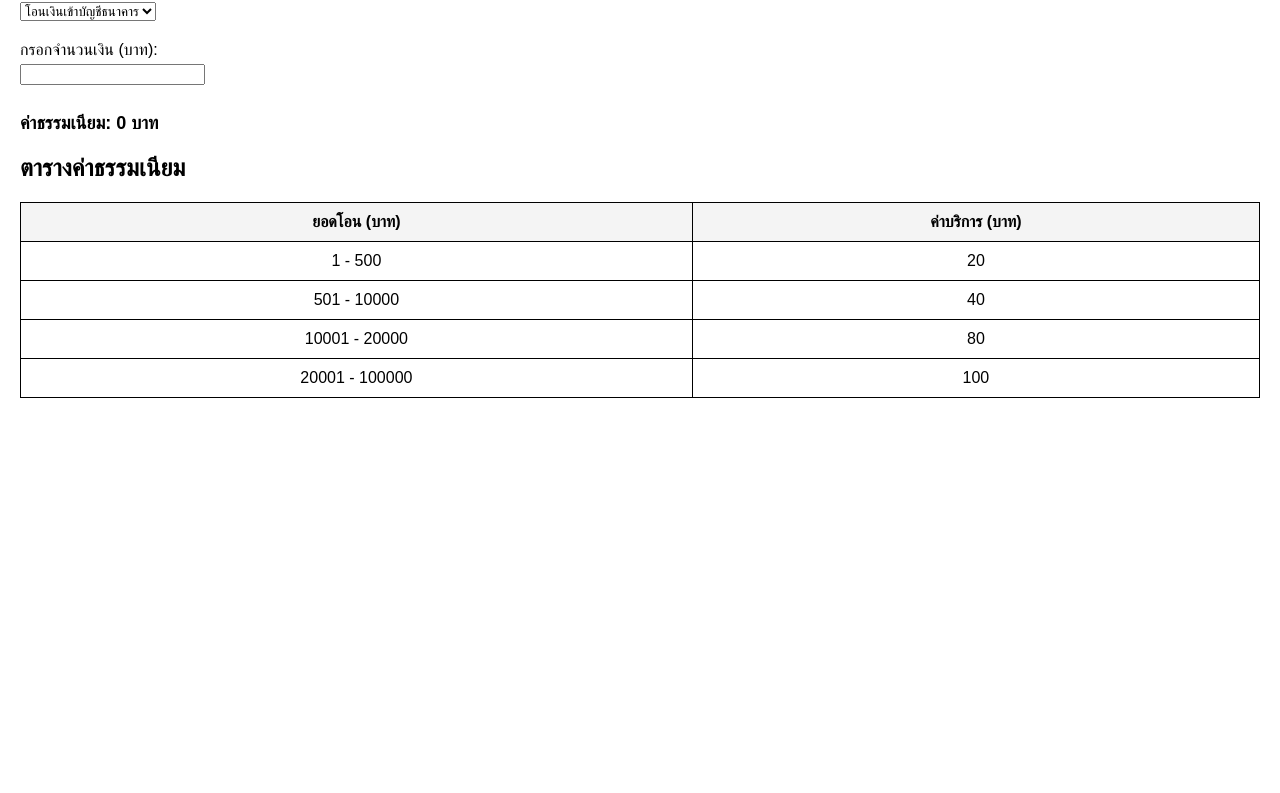
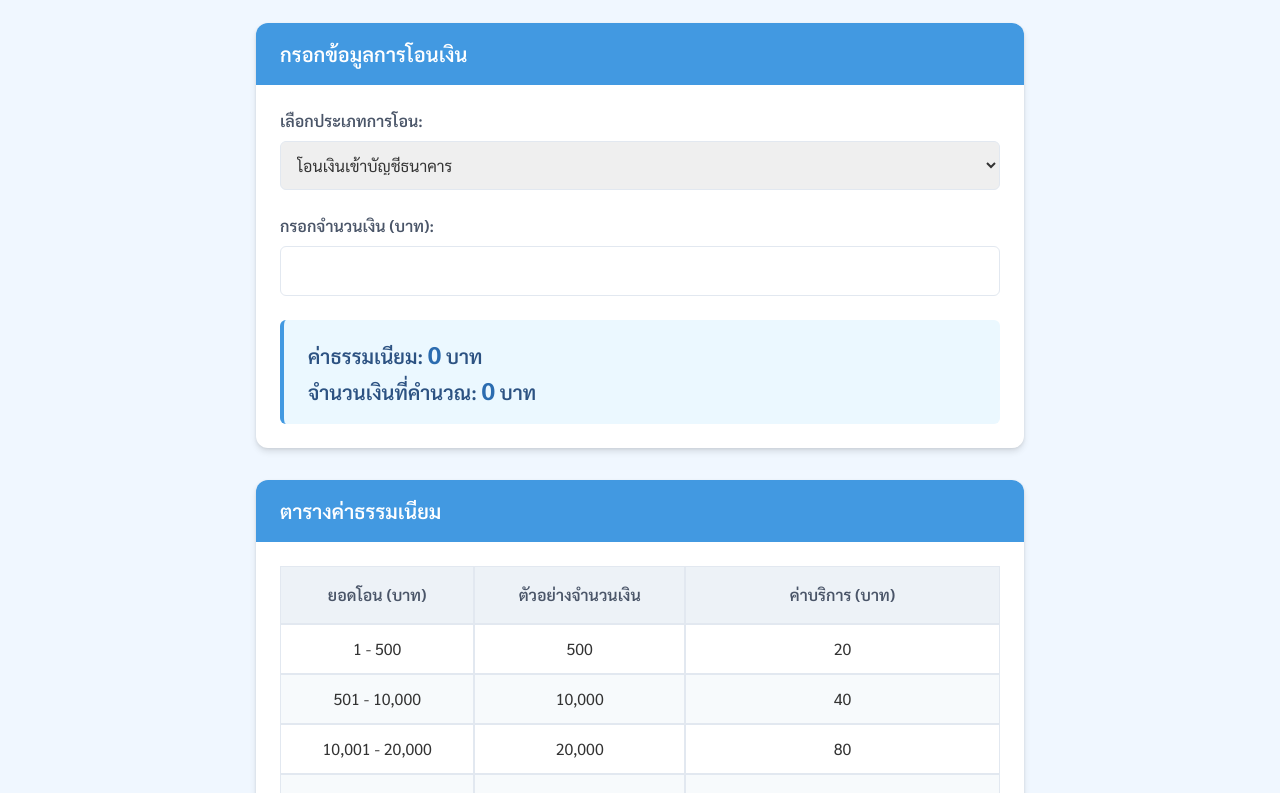
Before and after one commit to jornjud/Ratefee, a plain HTML site: page index.html in a window 1280 px wide. Shown: the part 101-894 px from the top of the page. Before the commit the page ends 800 px from the top, so only its background shows below. Drawn offline with nearby package versions, Linux system fonts and the light colour scheme.

Commit message:
Add files via upload

```diff
--- a/index.html
+++ b/index.html
@@ -4,37 +4,55 @@
     <meta charset="UTF-8">
     <meta name="viewport" content="width=device-width, initial-scale=1.0">
     <title>คำนวณค่าธรรมเนียมการโอนเงิน</title>
-    <link rel="stylesheet" href="styles.css">
+    <link href="https://cdnjs.cloudflare.com/ajax/libs/tailwindcss/2.2.19/tailwind.min.css" rel="stylesheet">
+    <link href="styles.css" rel="stylesheet">
 </head>
 <body>
+    <div class="container">
         <h1>คำนวณค่าธรรมเนียมการโอนเงิน</h1>
+
+        <div class="card">
+            <div class="card-header">กรอกข้อมูลการโอนเงิน</div>
+            <div class="card-body">
                 <form id="feeForm">
+                    <div class="input-group">
                         <label for="type">เลือกประเภทการโอน:</label>
-        <select id="type" name="type" onchange="calculateFee()">
+                        <select id="type">
                             <option value="bank">โอนเงินเข้าบัญชีธนาคาร</option>
                             <option value="trueMoney">เติมเงินเข้าทรูมันนี่</option>
                         </select>
-
+                    </div>
+                    <div class="input-group">
                         <label for="amount">กรอกจำนวนเงิน (บาท):</label>
-        <input type="number" id="amount" name="amount" oninput="calculateFee()" min="0" step="0.01">
-
-        <div id="feeResult">
-            <p>ค่าธรรมเนียม: <span id="fee">0</span> บาท</p>
+                        <input type="number" id="amount" min="1">
                     </div>
                 </form>
 
-    <h2>ตารางค่าธรรมเนียม</h2>
+                <div class="result">
+                    <div class="result-text">ค่าธรรมเนียม: <span id="fee" class="result-value">0</span> บาท</div>
+                    <div class="result-text">จำนวนเงินที่คำนวณ: <span id="calculatedAmount" class="result-value">0</span> บาท</div>
+                </div>
+            </div>
+        </div>
+
+        <div class="card">
+            <div class="card-header">ตารางค่าธรรมเนียม</div>
+            <div class="card-body">
                 <table id="feeTable">
                     <thead>
                         <tr>
                             <th>ยอดโอน (บาท)</th>
+                            <th>ตัวอย่างจำนวนเงิน</th>
                             <th>ค่าบริการ (บาท)</th>
                         </tr>
                     </thead>
                     <tbody>
-            <!-- ตารางจะถูกสร้างขึ้นโดย JavaScript -->
+                        <!-- ตารางจะถูกเติมด้วย JavaScript -->
                     </tbody>
                 </table>
+            </div>
+        </div>
+    </div>
 
     <script src="scripts.js"></script>
 </body>
--- a/scripts.js
+++ b/scripts.js
@@ -2,24 +2,27 @@ document.addEventListener('DOMContentLoaded', function() {
     createFeeTable('bank');
 });
 
-function calculateFee() {
+function calculateFee(amount, type) {
+    if (type === 'bank') {
+        if (amount <= 500) return 20;
+        return Math.ceil(amount / 10000) * 40;
+    } else if (type === 'trueMoney') {
+        if (amount <= 300) return 5;
+        if (amount <= 500) return 10;
+        if (amount <= 1000) return 15;
+        return Math.ceil(amount / 10000) * 40;
+    }
+    return 0;
+}
+
+function updateFeeDisplay() {
     const type = document.getElementById('type').value;
     const amount = parseFloat(document.getElementById('amount').value) || 0;
-    let fee = 0;
+    const fee = calculateFee(amount, type);
+    document.getElementById('fee').textContent = fee.toLocaleString();
 
-    if (type === 'bank') {
-        if (amount <= 500) fee = 20;
-        else if (amount <= 10000) fee = 40;
-        else if (amount <= 20000) fee = 80;
-        else if (amount <= 100000) fee = 100;
-    } else if (type === 'trueMoney') {
-        if (amount <= 500) fee = 15;
-        else if (amount <= 10000) fee = 30;
-        else if (amount <= 20000) fee = 60;
-        else if (amount <= 100000) fee = 75;
-    }
-
-    document.getElementById('fee').textContent = fee.toFixed(2);
+    // แสดงจำนวนเงินที่ใช้ในการคำนวณ
+    document.getElementById('calculatedAmount').textContent = amount.toLocaleString();
 }
 
 function createFeeTable(type) {
@@ -32,24 +35,43 @@ function createFeeTable(type) {
             {min: 1, max: 500, fee: 20},
             {min: 501, max: 10000, fee: 40},
             {min: 10001, max: 20000, fee: 80},
-            {min: 20001, max: 100000, fee: 100}
+            {min: 20001, max: 30000, fee: 120},
+            {min: 30001, max: 40000, fee: 160},
+            {min: 40001, max: 50000, fee: 200},
+            {min: 50001, max: 100000, fee: 400},
+            {min: 100001, max: 'ขึ้นไป', fee: 'เพิ่ม 40 บาท ต่อทุก 10,000 บาท'}
         ];
     } else if (type === 'trueMoney') {
         ranges = [
-            {min: 1, max: 500, fee: 15},
-            {min: 501, max: 10000, fee: 30},
-            {min: 10001, max: 20000, fee: 60},
-            {min: 20001, max: 100000, fee: 75}
+            {min: 1, max: 300, fee: 5},
+            {min: 301, max: 500, fee: 10},
+            {min: 501, max: 1000, fee: 15},
+            {min: 1001, max: 10000, fee: 40},
+            {min: 10001, max: 20000, fee: 80},
+            {min: 20001, max: 30000, fee: 120},
+            {min: 30001, max: 40000, fee: 160},
+            {min: 40001, max: 50000, fee: 200},
+            {min: 50001, max: 100000, fee: 400},
+            {min: 100001, max: 'ขึ้นไป', fee: 'เพิ่ม 40 บาท ต่อทุก 10,000 บาท'}
         ];
     }
 
     ranges.forEach(range => {
         const row = document.createElement('tr');
-        row.innerHTML = `<td>${range.min} - ${range.max}</td><td>${range.fee}</td>`;
+        const maxDisplay = typeof range.max === 'number' ? range.max.toLocaleString() : range.max;
+        const feeDisplay = typeof range.fee === 'number' ? range.fee.toLocaleString() : range.fee;
+        row.innerHTML = `
+            <td class="p-3 text-center">${range.min.toLocaleString()} - ${maxDisplay}</td>
+            <td class="p-3 text-center">${range.max === 'ขึ้นไป' ? '-' : maxDisplay}</td>
+            <td class="p-3 text-center">${feeDisplay}</td>
+        `;
         tableBody.appendChild(row);
     });
 }
 
 document.getElementById('type').addEventListener('change', function() {
     createFeeTable(this.value);
+    updateFeeDisplay();
 });
+
+document.getElementById('amount').addEventListener('input', updateFeeDisplay);
--- a/styles.css
+++ b/styles.css
@@ -1,44 +1,127 @@
+@import url('https://fonts.googleapis.com/css2?family=Sarabun:wght@300;400;600;700&display=swap');
+
 body {
-    font-family: Arial, sans-serif;
-    margin: 20px;
+    font-family: 'Sarabun', sans-serif;
+    background-color: #f0f7ff;
+    color: #333;
+}
+
+.container {
+    max-width: 800px;
+    margin: 2rem auto;
+    padding: 0 1rem;
 }
 
 h1 {
+    color: #2c5282;
     text-align: center;
+    margin-bottom: 2rem;
+    font-weight: 700;
+    font-size: 2.5rem;
 }
 
-form {
-    margin-bottom: 20px;
+.card {
+    background-color: white;
+    border-radius: 12px;
+    box-shadow: 0 4px 6px rgba(0, 0, 0, 0.1), 0 1px 3px rgba(0, 0, 0, 0.08);
+    margin-bottom: 2rem;
+    overflow: hidden;
+}
+
+.card-header {
+    background-color: #4299e1;
+    color: white;
+    padding: 1rem 1.5rem;
+    font-weight: 600;
+    font-size: 1.25rem;
+}
+
+.card-body {
+    padding: 1.5rem;
+}
+
+.input-group {
+    margin-bottom: 1.5rem;
 }
 
 label {
     display: block;
-    margin: 10px 0 5px;
+    margin-bottom: 0.5rem;
+    font-weight: 600;
+    color: #4a5568;
 }
 
-input, select {
-    margin-bottom: 10px;
+select, input[type="number"] {
+    width: 100%;
+    padding: 0.75rem;
+    border: 1px solid #e2e8f0;
+    border-radius: 6px;
+    font-size: 1rem;
+    transition: border-color 0.2s ease-in-out;
 }
 
-#feeResult {
-    font-size: 18px;
-    font-weight: bold;
+select:focus, input[type="number"]:focus {
+    outline: none;
+    border-color: #4299e1;
+    box-shadow: 0 0 0 3px rgba(66, 153, 225, 0.2);
+}
+
+.result {
+    background-color: #ebf8ff;
+    border-left: 4px solid #4299e1;
+    padding: 1rem 1.5rem;
+    margin-top: 1.5rem;
+    border-radius: 6px;
+}
+
+.result-text {
+    font-size: 1.25rem;
+    font-weight: 600;
+    color: #2c5282;
+}
+
+.result-value {
+    font-size: 1.5rem;
+    font-weight: 700;
+    color: #2b6cb0;
 }
 
 table {
     width: 100%;
-    border-collapse: collapse;
-}
-
-table, th, td {
-    border: 1px solid black;
+    border-collapse: separate;
+    border-spacing: 0;
 }
 
 th, td {
-    padding: 10px;
+    padding: 1rem;
     text-align: center;
+    border: 1px solid #e2e8f0;
 }
 
-thead {
-    background-color: #f4f4f4;
+th {
+    background-color: #edf2f7;
+    font-weight: 600;
+    color: #4a5568;
 }
+
+tr:nth-child(even) {
+    background-color: #f7fafc;
+}
+
+tr:hover {
+    background-color: #ebf8ff;
+}
+
+.fee-range {
+    color: #2c5282;
+    font-weight: 600;
+}
+
+.fee-example {
+    color: #4a5568;
+}
+
+.fee-value {
+    color: #2b6cb0;
+    font-weight: 600;
+}
```
Lines whose indentation alone changed are shown as unchanged.
